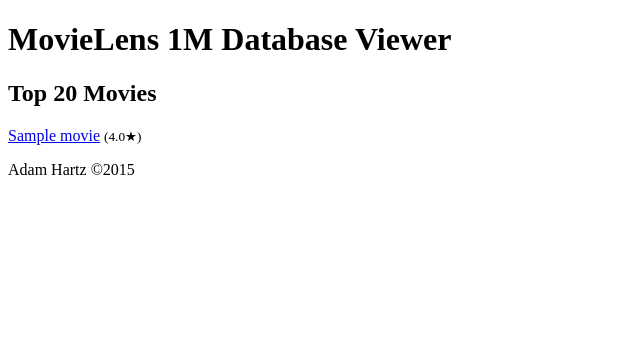
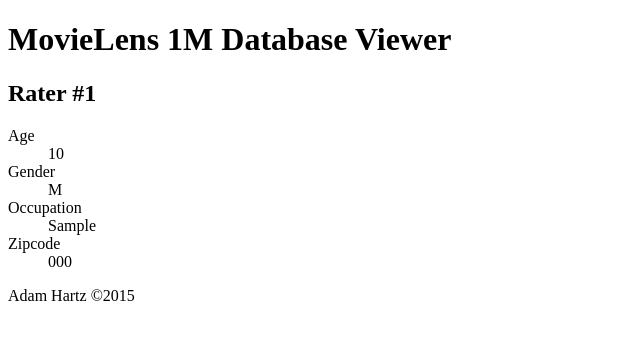
Before and after one commit to ahartz1/movieratings, a Django app: page /raters/1 in a window 1280 px wide. Shown: the top 340 px of the page, without its empty margins (0-640 px from the left). Run offline with Django 3.2, Linux system fonts and the light colour scheme; tables that the repository leaves empty hold one stand-in row (values such as "Sample post").

Commit message:
Fix urlpatterns order bug

```diff
--- a/movieratings/lensview/templates/lensview/top_20.html
+++ b/movieratings/lensview/templates/lensview/top_20.html
@@ -4,7 +4,7 @@
   {% for movie in movies %}
     <p>
       <a href="{% url 'movie_detail' movie.pk %}">{{ movie.title }}</a>
-      <small>({{ movie.average_rating|floatformat:1 }}&#9733;)</small>
+      <small>({{ movie.rating__stars__avg|floatformat:1 }}&#9733;)</small>
     </p>
   {% endfor %}
 {% endblock %}
--- a/movieratings/lensview/urls.py
+++ b/movieratings/lensview/urls.py
@@ -3,7 +3,8 @@ from django.conf.urls import url
 from . import views
 
 urlpatterns = [
-    url(r'$', views.top_20),
     url(r'^movies/(?P<movie_id>\d+)$', views.show_movie, name='movie_detail'),
     url(r'^raters/(?P<rater_id>\d+)$', views.show_rater, name='rater_detail'),
+    url(r'$', views.top_20),
+
 ]
--- a/movieratings/lensview/views.py
+++ b/movieratings/lensview/views.py
@@ -1,5 +1,5 @@
 from django.shortcuts import render
-from django.db.models import Avg
+from django.db.models import Avg, Count
 # from django.http import HttpResponse
 # from .models import Rater, Movie, Rating
 from .models import Movie, Rater
@@ -7,7 +7,11 @@ from .models import Movie, Rater
 
 # Create your views here.
 def top_20(request):
-    movies = Movie.objects.annotate(Avg('rating__stars')) \
+
+    popular_movies = Movie.objects.annotate(num_ratings=Count('rating')) \
+        .filter(num_ratings__gte=50)
+
+    movies = popular_movies.annotate(Avg('rating__stars')) \
         .order_by('-rating__stars__avg')[:20]
 
     return render(request,
```
